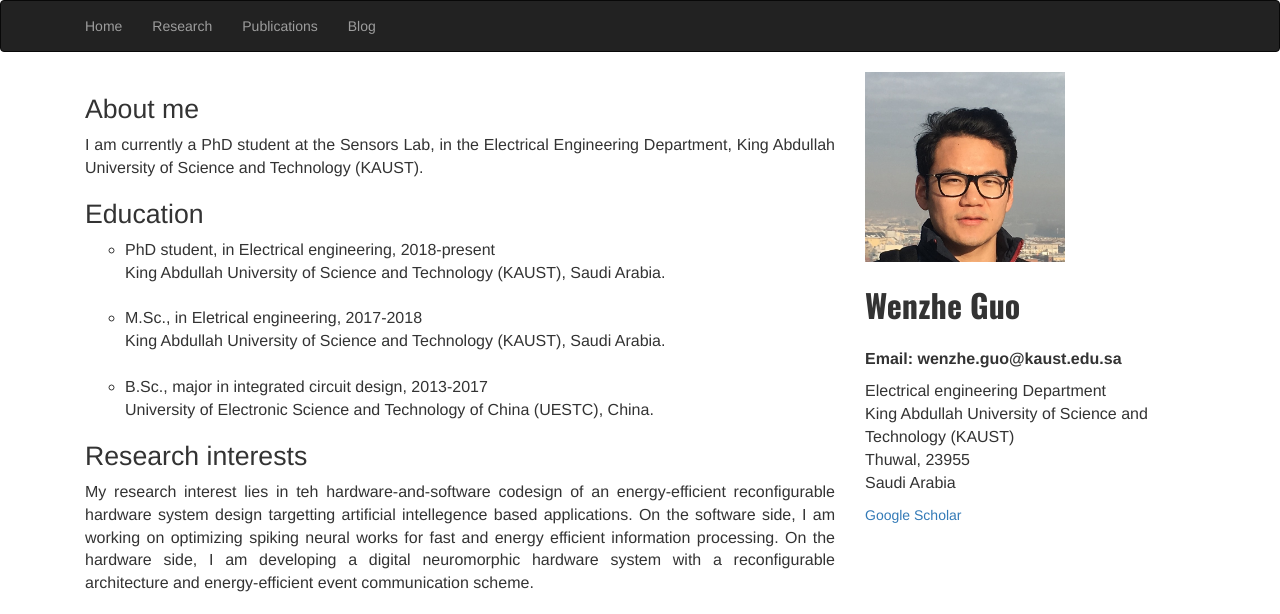
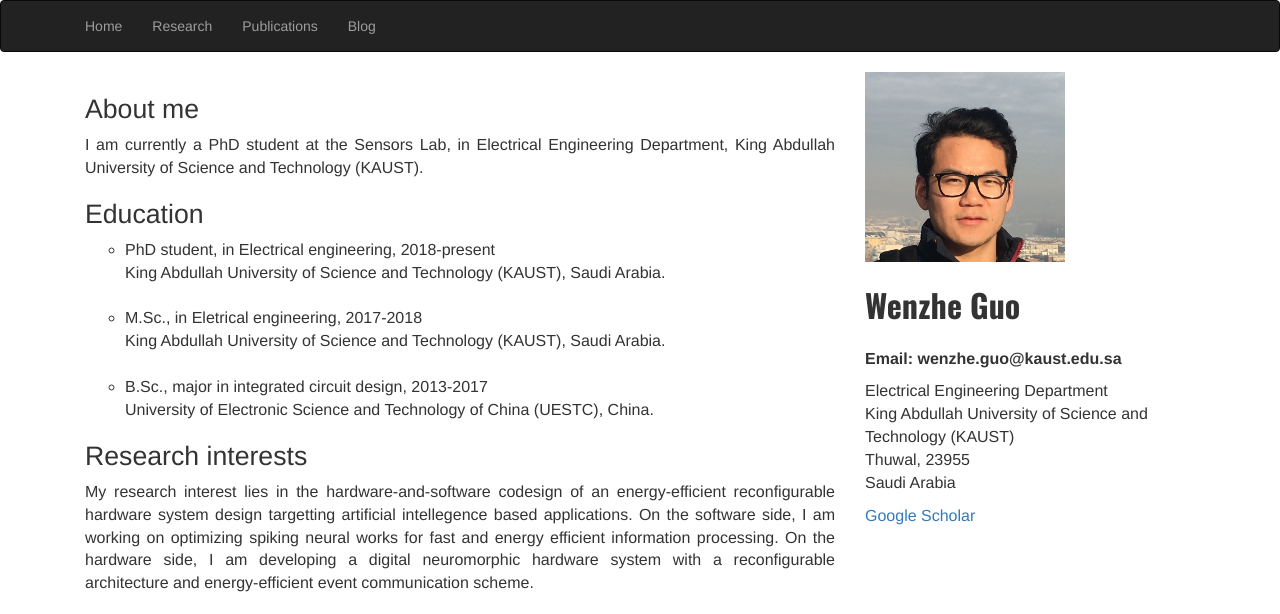
Before and after one commit to Wenzheguo/Wenzheguo.github.io, a Jekyll site: the page built from index.html, in a window 1280 px wide. Shown: the top 614 px of the page. Built offline with Jekyll 4.4.1, drawn with Linux system fonts in a browser that asks for light colours.

Commit message:
Update index.html

```diff
--- a/index.html
+++ b/index.html
@@ -12,7 +12,7 @@ title: Home
 
             <div style="margin-top:3%; text-align:justify;">
                 <h1 style="font-size:20pt;"> About me </h1>
-                <p style="font-size:12pt;"> I am currently a PhD student at the Sensors Lab, in the Electrical Engineering Department, King Abdullah University of Science and Technology (KAUST).</p>
+                <p style="font-size:12pt;"> I am currently a PhD student at the Sensors Lab, in Electrical Engineering Department, King Abdullah University of Science and Technology (KAUST).</p>
                 <h1 style="font-size:20pt;"> Education </h1>
                 <ul style="list-style-type:circle; font-size:12pt">
                     <li>
@@ -32,7 +32,7 @@ title: Home
                 </ul>
 
                 <h1 style="font-size:20pt;"> Research interests </h1>
-                <p style="font-size:12pt;">My research interest lies in teh hardware-and-software codesign of an energy-efficient reconfigurable hardware system design targetting artificial intellegence based applications.
+                <p style="font-size:12pt;">My research interest lies in the hardware-and-software codesign of an energy-efficient reconfigurable hardware system design targetting artificial intellegence based applications.
                 On the software side, I am working on optimizing spiking neural works for fast and energy efficient information processing.
                 On the hardware side, I am developing a digital neuromorphic hardware system with a reconfigurable architecture and energy-efficient event communication scheme.
                 </p>
@@ -44,12 +44,12 @@ title: Home
             <img class="img-responsive" src="/images/me.jpg" width="200" height="200" alt="Myself"><br>
             <div style="font-family: 'Oswald', sans-serif; font-size: 32px;"><b>Wenzhe Guo</b></div><br>
             <p style="font-size:12pt;"><b>Email: wenzhe.guo@kaust.edu.sa</b><br>
-            <p style="font-size:12pt;">Electrical engineering Department<br>
+            <p style="font-size:12pt;">Electrical Engineering Department<br>
             King Abdullah University of Science and Technology (KAUST)<br>
             Thuwal, 23955<br>
             Saudi Arabia <br>
             </p>
-            <p><a href="https://scholar.google.com/citations?user=_zfKZ6QAAAAJ&hl=en">Google Scholar</a></p>
+            <p style="font-size:12pt;"><a href="https://scholar.google.com/citations?user=_zfKZ6QAAAAJ&hl=en">Google Scholar</a></p>
         </div>
     </div>
 </div>
```
